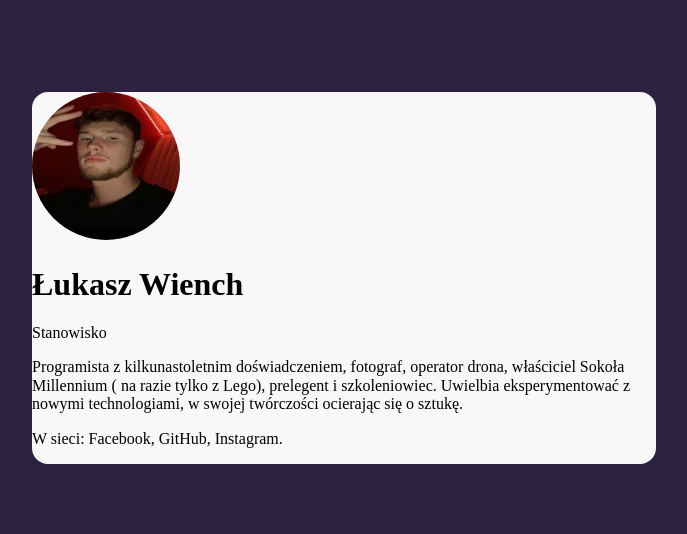
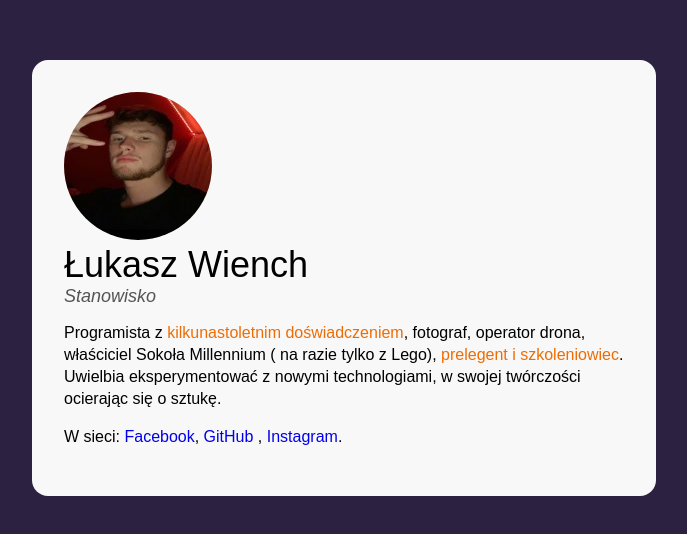
Before and after one commit to lukaszwiench/business-card, a plain HTML site: page index.html in a window 1280 px wide. Shown: the part 130-664 px from the top of the page, without its empty margins (296-983 px from the left). Drawn offline with Linux system fonts and the light colour scheme.

Commit message:
complete BEM

```diff
--- a/CSS/style.css
+++ b/CSS/style.css
@@ -1,19 +1,62 @@
+html {
+  box-sizing: border-box;
+}
+
+*,
+*:before,
+*:after {
+  box-sizing: inherit;
+}
+
 body {
   background: #2c2141;
   display: flex;
   align-items: center;
   justify-content: center;
   min-height: 100vh;
+  font-family: Arial, Helvetica, sans-serif;
 }
 .main {
   background: #f8f8f8;
   border-radius: 16px;
   width: 624px;
   margin: 16px;
+  padding: 32px;
 }
 
-.img {
+.person__img {
   border-radius: 74px;
   width: 148px;
   height: 148px;
 }
+
+.person{
+
+}
+
+.person__description{
+    font-size: 16px;
+    line-height: 22px;
+}
+
+.person__name{
+font-size: 36px;
+margin: 0px;
+font-weight: normal;
+}
+
+.person__position{
+    font-size: 18px;
+    color:#545454;
+    margin:0px;
+    font-style: italic;
+}
+
+.special{
+  color:#ED6D05;
+  font-weight: normal;
+}
+
+.person__link{
+  text-decoration: none;
+}
--- a/index.html
+++ b/index.html
@@ -9,20 +9,19 @@
   </head>
   <body>
     <main class="main">
-      <article>
-        <img src="img/zdjecie.jpg" class="img">
-        <header>
-          <h1>
-            Łukasz Wiench
-          </h1>
-          <p>Stanowisko</p>
+      <article class="person">
+        <img src="img/zdjecie.jpg" class="person person__img" />
+        <header class="person__info">
+          <h1 class="person__name">Łukasz Wiench</h1>
+          <p class="person__position">Stanowisko</p>
         </header>
-        <p>
-          Programista z kilkunastoletnim doświadczeniem, fotograf, operator drona, właściciel Sokoła Millennium ( na razie tylko z Lego), prelegent i szkoleniowiec. Uwielbia eksperymentować z nowymi technologiami, w swojej twórczości ocierając się o sztukę.
+        <p class="person__description">
+          Programista z <strong class="special"> kilkunastoletnim doświadczeniem</strong>, fotograf, operator
+          drona, właściciel Sokoła Millennium ( na razie tylko z Lego),
+          <strong class="special">prelegent i szkoleniowiec</strong>. Uwielbia eksperymentować z nowymi
+          technologiami, w swojej twórczości ocierając się o sztukę.
         </p>
-        <p>
-          W sieci: Facebook, GitHub, Instagram.
-        </p>
+        <p class="person__description">W sieci: <a class ="person__link" href="#"> Facebook</a>, <a class ="person__link" href="#">GitHub</a> , <a class="person__link" href="#">Instagram</a>.</p>
       </article>
     </main>
   </body>
```
